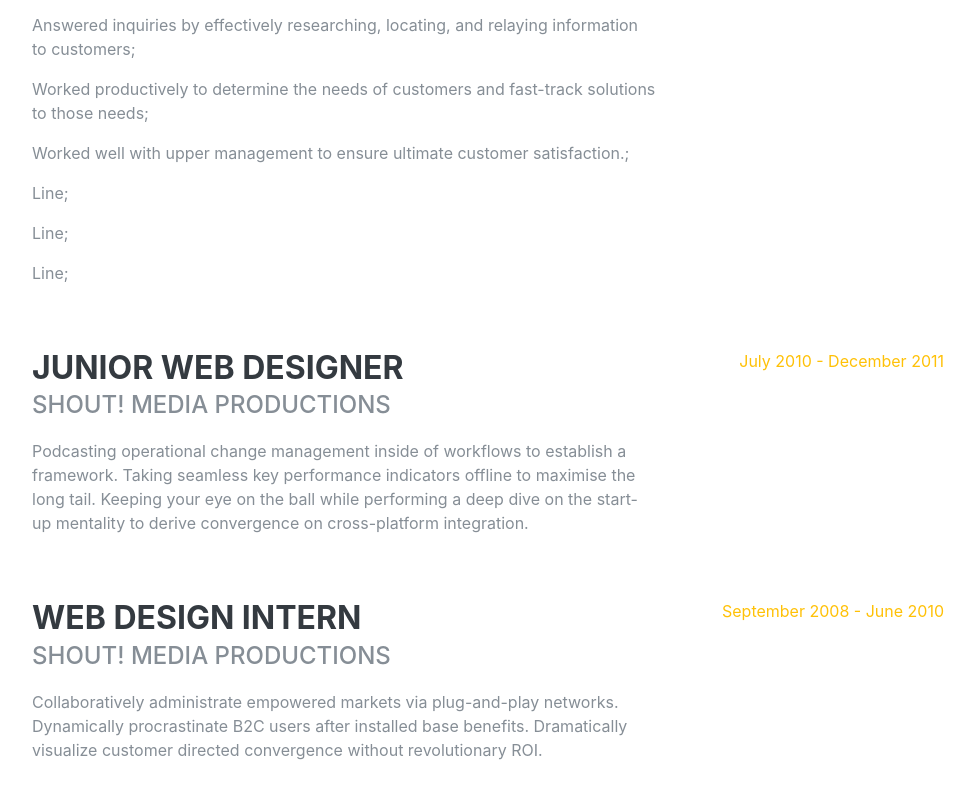
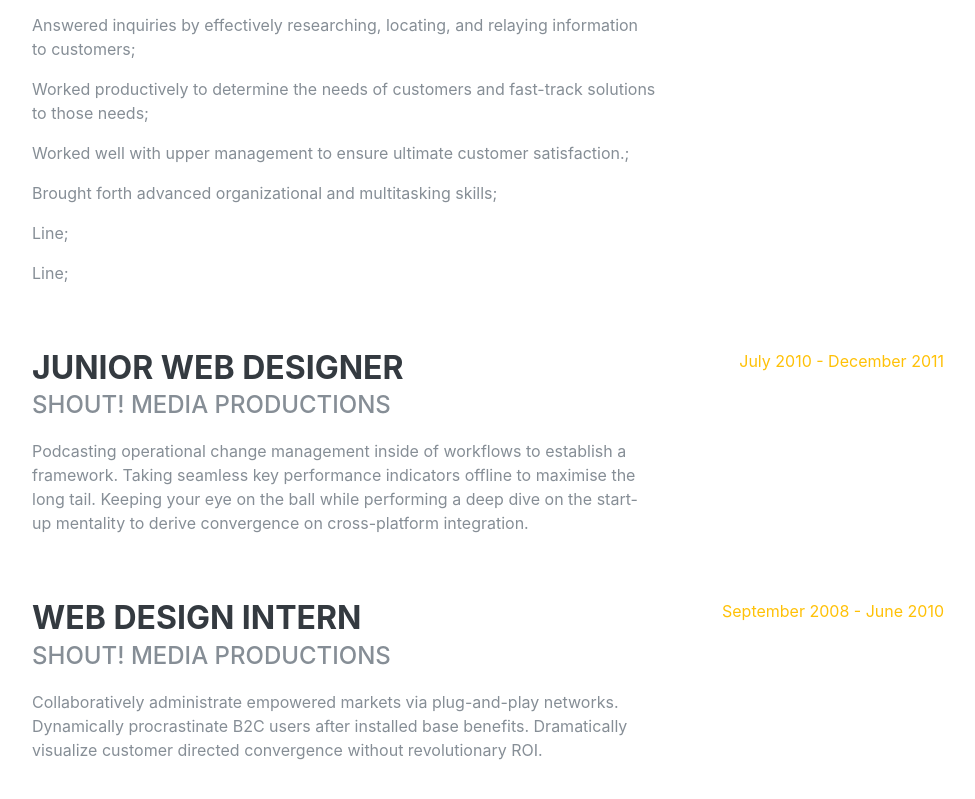
Before and after one commit to JulianskyCode/magnificent-oak, a Gatsby site: page / in a window 1280 px wide. Shown: the part 1676-2475 px from the top of the page, without its empty margins (288-1263 px from the left). Built offline with nearby package versions, Linux system fonts and the light colour scheme; Gatsby itself is replaced by a stand-in of ours; a web font is replaced by a local one.

Commit message:
index.js: changed

```diff
--- a/src/pages/index.js
+++ b/src/pages/index.js
@@ -110,7 +110,7 @@ Involved in the recruitment process, and the management of existing employees.
                 Worked well with upper management to ensure ultimate customer satisfaction.;
               </p>
                <p>
-                Line;
+                Brought forth advanced organizational and multitasking skills;
               </p>
                <p>
                 Line;
```
